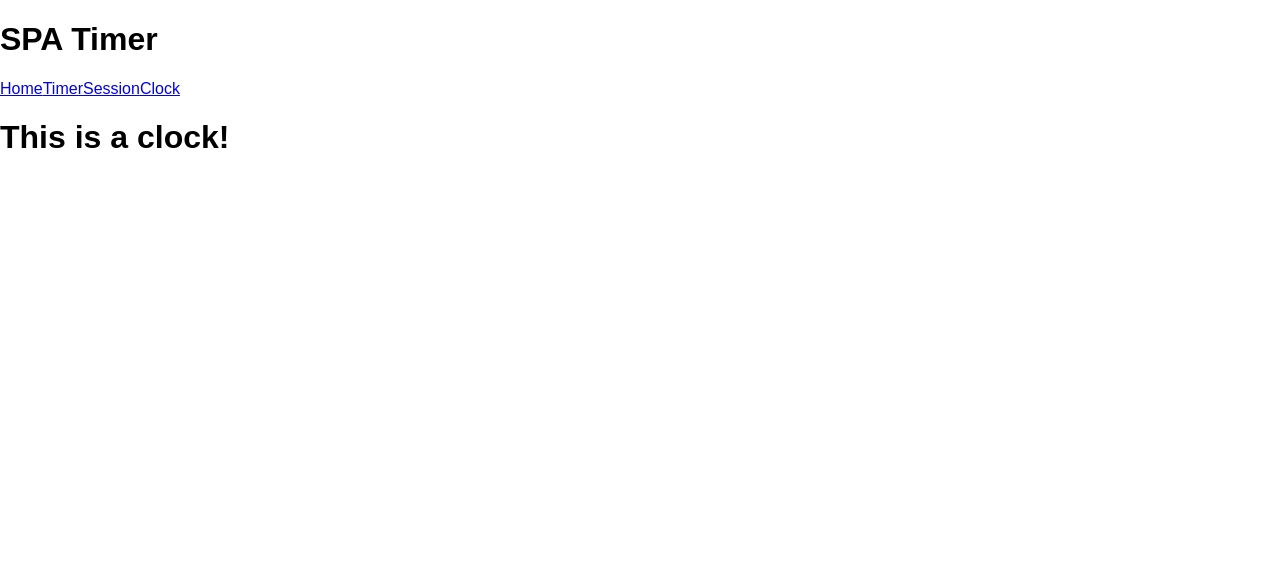
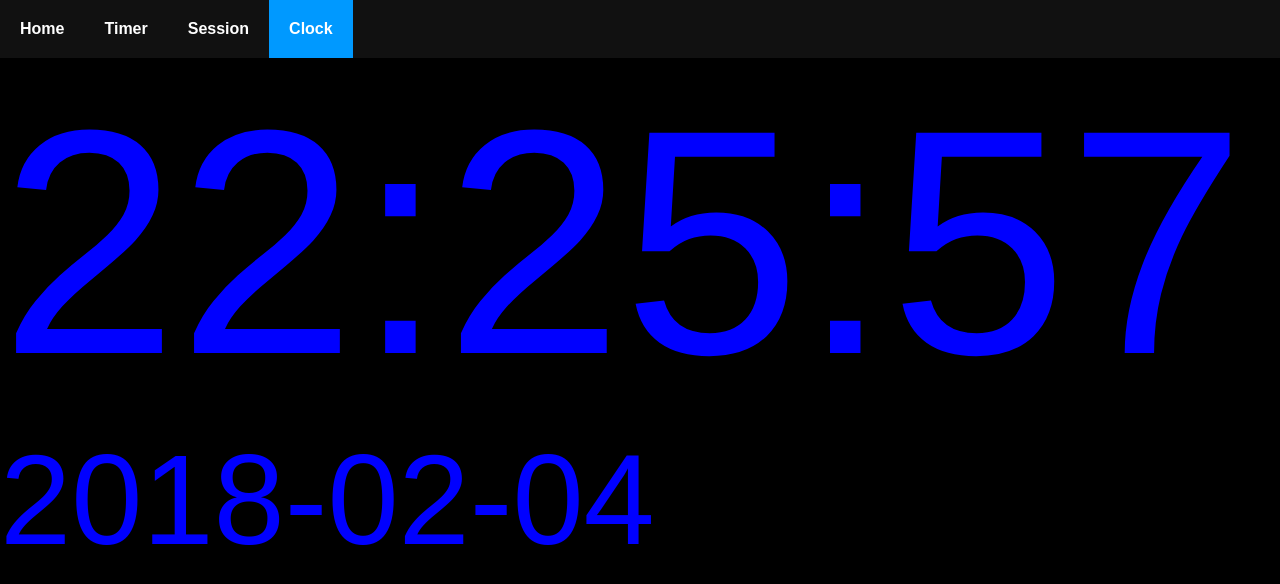
Before and after one commit to jgorman/darkest-night-clock-react-js, a React (Create React App) app: page /#/clock in a window 1280 px wide. Shown: the top 584 px of the page. Built offline with nearby package versions, Linux system fonts and the light colour scheme.

Commit message:
Clock running.

```diff
--- a/src/App.js
+++ b/src/App.js
@@ -6,14 +6,11 @@ import Timer from "./Timer";
 import Session from "./Session";
 import Clock from "./Clock";
 
-import "./index.css";
-
 class App extends Component {
   render() {
     return (
       <HashRouter>
         <div>
-          <h1>SPA Timer</h1>
           <div className="header">
             <NavLink exact to="/">Home</NavLink>
             <NavLink to="/timer">Timer</NavLink>
--- a/src/Clock.css
+++ /dev/null
@@ -1,5 +0,0 @@
-body {
-  margin: 0;
-  padding: 0;
-  font-family: sans-serif;
-}
--- a/src/Clock.js
+++ b/src/Clock.js
@@ -1,11 +1,34 @@
-import React, { Component } from 'react';
-import './Clock.css';
+import React, { Component } from "react";
+import ShowTime from "./ShowTime";
+import ShowDate from "./ShowDate";
 
 class Clock extends Component {
+  constructor(props) {
+    super(props);
+    this.state = { date: new Date() };
+  }
+
+  componentDidMount() {
+    this.timerID = setInterval(() => this.tick(), 1000);
+  }
+
+  componentWillUnmount() {
+    clearInterval(this.timerID);
+  }
+
+  tick() {
+    this.setState({
+      date: new Date()
+    });
+  }
+
   render() {
     return (
-      <h1>This is a clock!</h1>
-    );
+      <div>
+        <ShowTime date={this.state.date}></ShowTime>
+        <ShowDate date={this.state.date}></ShowDate>
+      </div>
+    )
   }
 }
 
--- a/src/Home.js
+++ b/src/Home.js
@@ -1,11 +1,9 @@
 import React, { Component } from 'react';
-import logo from './logo.svg';
-import './Home.css';
 
 class Home extends Component {
   render() {
     return (
-      <h1>Home Page</h1>
+      <h1>SPA Timer Home Page</h1>
     );
   }
 }
--- a/src/Session.css
+++ /dev/null
@@ -1,5 +0,0 @@
-body {
-  margin: 0;
-  padding: 0;
-  font-family: sans-serif;
-}
--- a/src/Session.js
+++ b/src/Session.js
@@ -1,5 +1,4 @@
 import React, { Component } from 'react';
-import './Session.css';
 
 class Session extends Component {
   render() {
--- /dev/null
+++ b/src/ShowDate.js
@@ -0,0 +1,31 @@
+import React, { Component } from "react";
+
+class ShowDate extends Component {
+  constructor(props) {
+    super(props);
+    this.state = { date: new Date() };
+  }
+
+  formatNumber(num, len) {
+    const str = num.toString();
+    return str.padStart(len, "0");
+  }
+
+  formatDate() {
+    const date = this.state.date;
+    const year = date.getFullYear();
+    const month = date.getMonth() + 1;
+    const day = date.getDate();
+    const day2 = this.formatNumber(day, 2);
+    const month2 = this.formatNumber(month, 2);
+    return `${year}-${month2}-${day2}`;
+  }
+
+  render() {
+    return (
+      <div className="clock-date">{this.formatDate()}</div>
+    )
+  }
+}
+
+export default ShowDate;
--- /dev/null
+++ b/src/ShowTime.js
@@ -0,0 +1,31 @@
+import React, { Component } from "react";
+
+class ShowTime extends Component {
+  constructor(props) {
+    super(props);
+  }
+
+  formatNumber(num, len) {
+    const str = num.toString();
+    return str.padStart(len, "0");
+  }
+
+  formatTime() {
+    const date = this.props.date;
+    const hour = date.getHours();
+    const minute = date.getMinutes();
+    const second = date.getSeconds();
+    const hour2 = this.formatNumber(hour, 2);
+    const minute2 = this.formatNumber(minute, 2);
+    const second2 = this.formatNumber(second, 2);
+    return `${hour2}:${minute2}:${second2}`;
+  }
+
+  render() {
+    return (
+      <div className="clock-time">{this.formatTime()}</div>
+    )
+  }
+}
+
+export default ShowTime;
--- a/src/Timer.css
+++ /dev/null
@@ -1,5 +0,0 @@
-body {
-  margin: 0;
-  padding: 0;
-  font-family: sans-serif;
-}
--- a/src/Timer.js
+++ b/src/Timer.js
@@ -1,5 +1,4 @@
 import React, { Component } from 'react';
-import './Timer.css';
 
 class Timer extends Component {
   render() {
--- a/src/index.css
+++ b/src/index.css
@@ -1,5 +1,36 @@
 body {
   margin: 0;
+  background-color: black;
+  color: #eee;
   padding: 0;
   font-family: sans-serif;
 }
+
+div.header {
+  background-color: #111;
+  padding: 0;
+}
+
+div.header a {
+  color: #fff;
+  font-weight: bold;
+  text-decoration: none;
+  padding: 20px;
+  display: inline-block;
+  margin: 0;
+}
+
+a.active {
+  background-color: #0099ff;
+}
+
+/* https://drafts.csswg.org/css-values/#viewport-relative-lengths */
+div.clock-time {
+  color: #0000ff;
+  font-size: 25vw;
+}
+
+div.clock-date {
+  color: blue;
+  font-size: 10vw;
+}
```
Also changed, not shown: src/App.css (deleted, +0 -28 lines).
